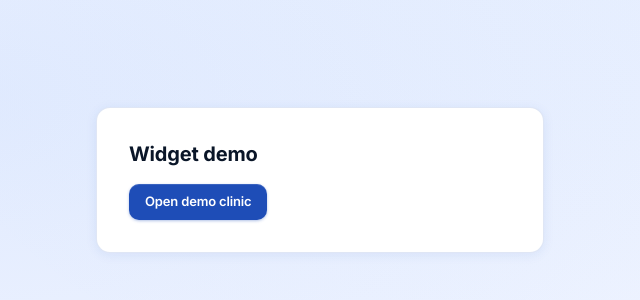
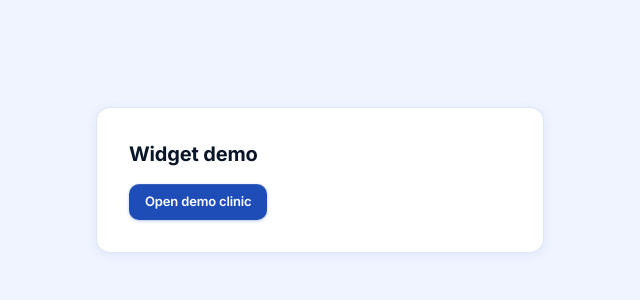
Before and after one commit to shivraj598/Health-AI-Call-Agent-SaaS, a Next.js app: page /widget-demo in a window 1280 px wide. Shown: the part 220-520 px from the top of the page, without its empty margins (320-960 px from the left). Built offline with nearby package versions, Linux system fonts and the light colour scheme; no server answers.

Commit message:
feat: update WidgetDemo component to use consistent background style

```diff
--- a/src/app/widget-demo/page.tsx
+++ b/src/app/widget-demo/page.tsx
@@ -3,7 +3,7 @@ import Link from 'next/link'
 export default function WidgetDemo() {
   const demoId = process.env.NEXT_PUBLIC_DEMO_BUSINESS_ID
   return (
-    <main className="min-h-screen gradient-mesh p-6 flex items-center justify-center">
+    <main className="bg-page min-h-screen p-6 flex items-center justify-center">
       <div className="card-raised max-w-md w-full p-8">
         <h1 className="text-xl font-bold">Widget demo</h1>
         {demoId ? (
```
